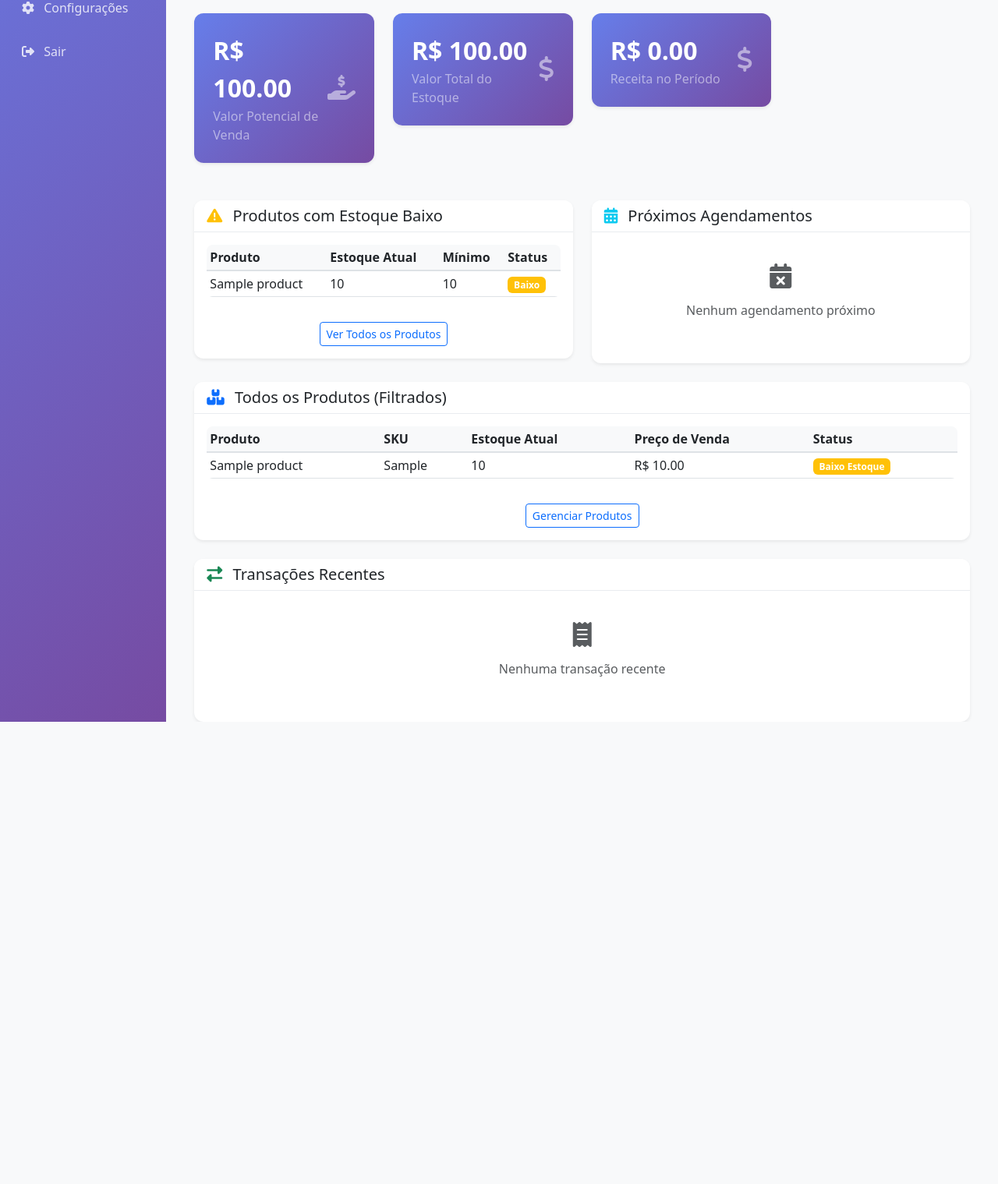
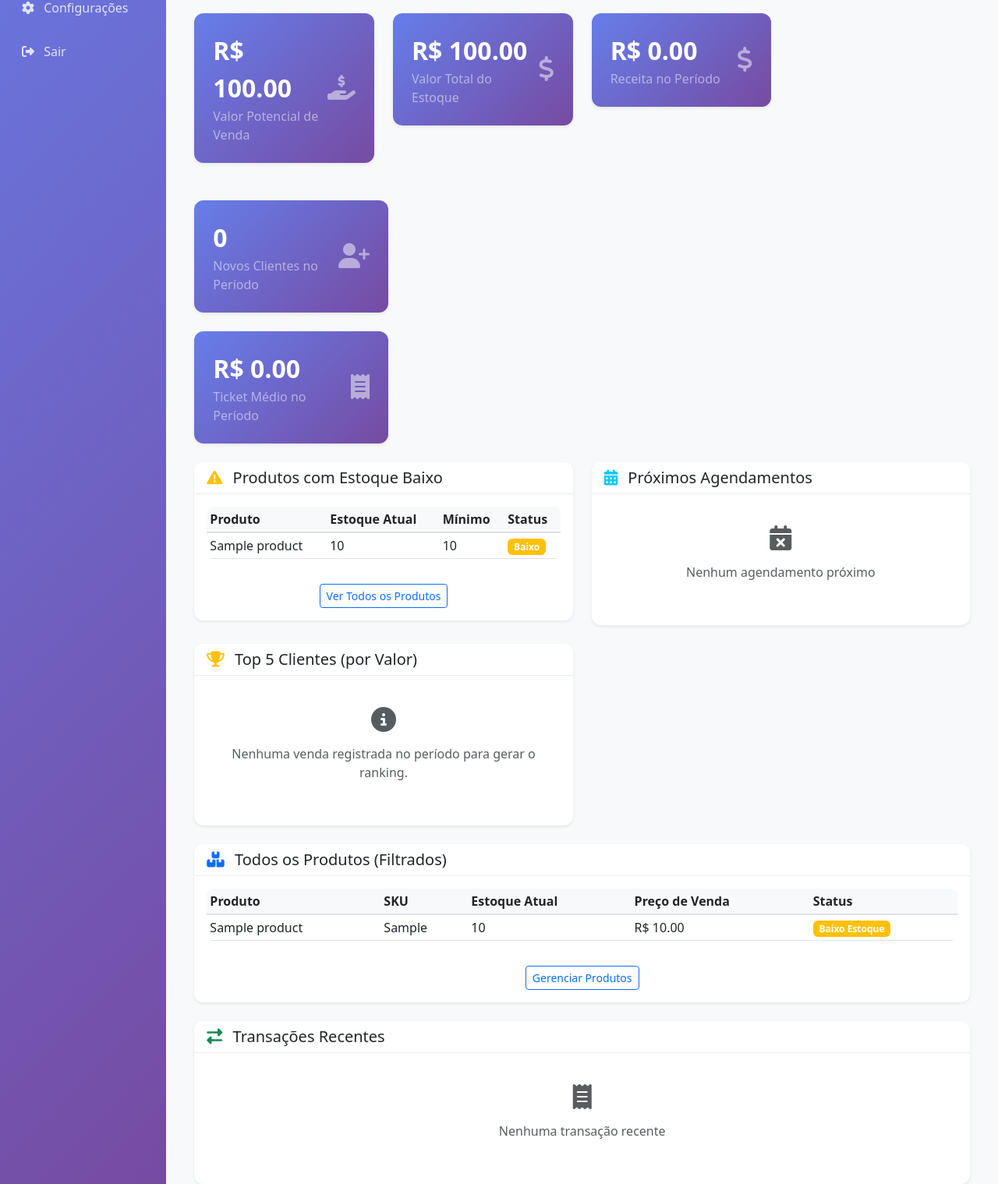
Before and after one commit to felipefpires/erp_python, a Flask app: page / in a window 1280 px wide. Shown: the part 456-1975 px from the top of the page at 78% size. Before the commit the page ends 1382 px from the top, so only its background shows below. Run offline with Flask 3, Linux system fonts and the light colour scheme; a user stored in the database is signed in; tables that the repository leaves empty hold one stand-in row (values such as "Sample post").

Commit message:
feat: Adiciona indicadores de CRM ao dashboard

```diff
--- a/app/routes/main.py
+++ b/app/routes/main.py
@@ -72,6 +72,32 @@ def dashboard():
     filtered_sales_total = db.session.query(func.sum(Sale.total_amount)).filter(
         sales_query.subquery().c.id == Sale.id
     ).scalar() or 0
+
+    # Novos clientes no período
+    customers_query = Customer.query
+    if start_date:
+        customers_query = customers_query.filter(Customer.created_at >= start_date)
+    if end_date:
+        customers_query = customers_query.filter(Customer.created_at <= end_date)
+    new_customers_period = customers_query.count()
+
+    # Ticket médio no período
+    average_ticket_period = filtered_sales_total / filtered_sales_count if filtered_sales_count > 0 else 0
+
+    # Top 5 clientes por valor de compra no período
+    top_customers_query = db.session.query(
+        Customer.name,
+        func.sum(Sale.total_amount).label('total_spent')
+    ).join(Sale).filter(Sale.customer_id == Customer.id)
+
+    if start_date:
+        top_customers_query = top_customers_query.filter(Sale.sale_date >= start_date)
+    if end_date:
+        top_customers_query = top_customers_query.filter(Sale.sale_date <= end_date)
+
+    top_5_customers = top_customers_query.group_by(Customer.name).order_by(
+        func.sum(Sale.total_amount).desc()
+    ).limit(5).all()
 
     # Produtos com estoque baixo (não filtrado por data, é um estado atual)
     # Query base para produtos
@@ -153,6 +179,9 @@ def dashboard():
                          total_sales=total_sales,
                          filtered_sales_count=filtered_sales_count,
                          filtered_sales_total=filtered_sales_total,
+                         new_customers_period=new_customers_period,
+                         average_ticket_period=average_ticket_period,
+                         top_5_customers=top_5_customers,
                          low_stock_products=low_stock_products,
                          all_filtered_products=all_filtered_products, # Novo: todos os produtos filtrados
                          upcoming_appointments=upcoming_appointments,
--- a/app/templates/main/dashboard.html
+++ b/app/templates/main/dashboard.html
@@ -183,6 +183,37 @@
         </div>
     </div>
 
+    <div class="col-xl-3 col-md-6 mb-4">
+       <div class="card stats-card">
+           <div class="card-body">
+               <div class="d-flex justify-content-between">
+                   <div>
+                       <div class="stats-number">{{ new_customers_period }}</div>
+                       <div class="text-white-50">Novos Clientes no Período</div>
+                   </div>
+                   <div class="align-self-center">
+                       <i class="fas fa-user-plus fa-2x text-white-50"></i>
+                   </div>
+               </div>
+           </div>
+       </div>
+   </div>
+
+   <div class="col-xl-3 col-md-6 mb-4">
+       <div class="card stats-card">
+           <div class="card-body">
+               <div class="d-flex justify-content-between">
+                   <div>
+                       <div class="stats-number">R$ {{ "%.2f"|format(average_ticket_period) }}</div>
+                       <div class="text-white-50">Ticket Médio no Período</div>
+                   </div>
+                   <div class="align-self-center">
+                       <i class="fas fa-receipt fa-2x text-white-50"></i>
+                   </div>
+               </div>
+           </div>
+       </div>
+   </div>
     <!-- Content rows -->
     <div class="row">
         <!-- Low stock products -->
@@ -281,6 +312,47 @@
             </div>
         </div>
     </div>
+
+    <!-- Top 5 Customers -->
+   <div class="row">
+       <div class="col-lg-6 mb-4">
+           <div class="card">
+               <div class="card-header">
+                   <h5 class="card-title mb-0">
+                       <i class="fas fa-trophy text-warning me-2"></i>
+                       Top 5 Clientes (por Valor)
+                   </h5>
+               </div>
+               <div class="card-body">
+                   {% if top_5_customers %}
+                       <div class="table-responsive">
+                           <table class="table table-sm">
+                               <thead>
+                                   <tr>
+                                       <th>Cliente</th>
+                                       <th class="text-end">Valor Total Gasto</th>
+                                   </tr>
+                               </thead>
+                               <tbody>
+                                   {% for customer in top_5_customers %}
+                                   <tr>
+                                       <td>{{ customer.name }}</td>
+                                       <td class="text-end">R$ {{ "%.2f"|format(customer.total_spent) }}</td>
+                                   </tr>
+                                   {% endfor %}
+                               </tbody>
+                           </table>
+                       </div>
+                   {% else %}
+                       <div class="text-center text-muted py-4">
+                           <i class="fas fa-info-circle fa-2x mb-3"></i>
+                           <p>Nenhuma venda registrada no período para gerar o ranking.</p>
+                       </div>
+                   {% endif %}
+               </div>
+           </div>
+       </div>
+   </div>
 
     <!-- All Filtered Products -->
     <div class="row">
```
